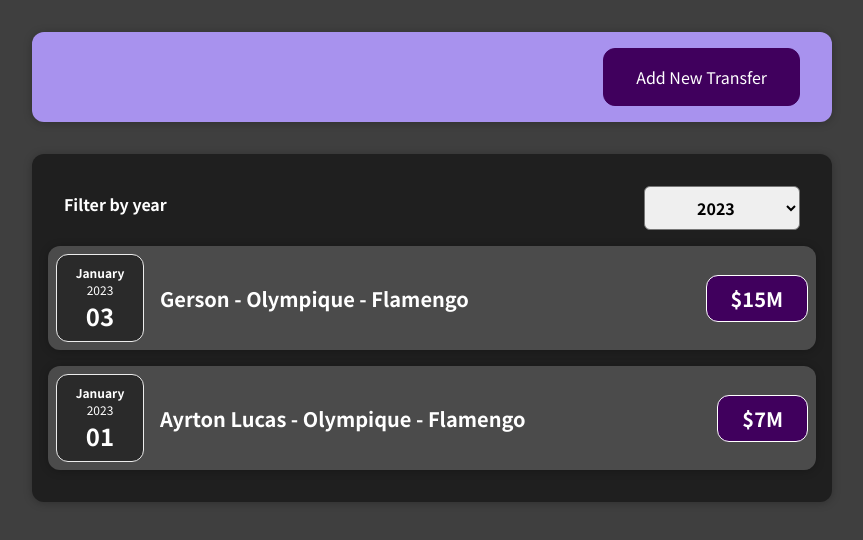
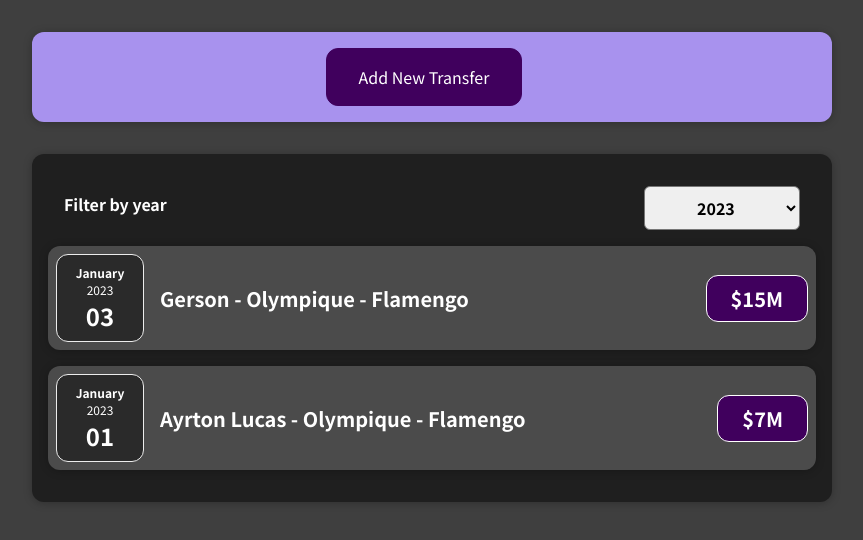
Before and after one commit to daniloamaralr/sporstats, a React (Create React App) app: page / in a window 1280 px wide. Shown: the top 540 px of the page, without its empty margins (208-1071 px from the left). Built offline with nearby package versions, Linux system fonts and the light colour scheme.

Commit message:
changing show form logic

```diff
--- a/src/components/NewTransfer/NewTransfer.js
+++ b/src/components/NewTransfer/NewTransfer.js
@@ -1,20 +1,35 @@
-import React from "react";
+import React, { useState } from "react";
 import TransferForm from "./TransferForm";
 
 import "./NewTransfer.css";
 const NewTransfer = (props) => {
+  const [isEditing, setIsEditing] = useState(false);
   const saveTransferDataHandler = (enteredTransfer) => {
     // console.log(enteredTransfer);
     const newTransfer = {
       ...enteredTransfer,
       id: Math.random().toString(),
     };
-    props.onAddTransfer(newTransfer)
+    props.onAddTransfer(newTransfer);
+    setIsEditing(false);
+  };
+
+  const startEditingHandler = () => {
+    setIsEditing(true);
+  };
+
+  const stopEditingHandler = () => {
+    setIsEditing(false);
   };
 
   return (
     <div className="new-transfer">
-      <TransferForm onSaveNewTransfer={saveTransferDataHandler} />
+      {!isEditing && (
+        <button onClick={startEditingHandler}> Add New Transfer</button>
+      )}
+      {isEditing && (
+        <TransferForm onSaveNewTransfer={saveTransferDataHandler} onCancel={stopEditingHandler}/>
+      )}
     </div>
   );
 };
--- a/src/components/NewTransfer/TransferForm.js
+++ b/src/components/NewTransfer/TransferForm.js
@@ -6,8 +6,6 @@
   const [enteredPrice, setEnteredPrice] = useState("");
   const [enteredDate, setEnteredDate] = useState("");
 
-  const [isClickedButtonAddNewTransfer, setIsClickedButtonAddNewTransfer] =
-    useState(false);
   // const [userInput, setUserInput] = useState({
   //   enteredTitle: "",
   //   enteredPrice: "",
@@ -41,24 +39,14 @@
       date: new Date(enteredDate),
     };
 
-    props.onSaveNewTransfer(transferData);
+    props.onSaveNewTransfer(transferData)
     setEnteredTitle("");
     setEnteredPrice("");
     setEnteredDate("");
   };
 
-  const onButtonClickedHandler = (event) => {
-    setIsClickedButtonAddNewTransfer(!isClickedButtonAddNewTransfer);
-  };
-
   return (
     <form onSubmit={submitHandler}>
-      {!isClickedButtonAddNewTransfer && (
-        <div className="new-transfer__actions">
-          <button onClick={onButtonClickedHandler}> Add New Transfer</button>
-        </div>
-      )}
-      {isClickedButtonAddNewTransfer && (
       <div className="new-transfer__controls">
         <div className="new-transfer__control">
           <label>Title</label>
@@ -88,12 +76,11 @@
             onChange={dateChangeHandler}
           />
         </div>
+      </div>
       <div className="new-transfer__actions">
-            <button onClick={onButtonClickedHandler}>Cancel</button>
+      <button type="button" onClick={props.onCancel}>Cancel</button>
         <button type="submit">Add Transfer</button>
       </div>
-        </div>
-      )}
     </form>
   );
 };
```
Lines whose indentation alone changed are shown as unchanged.
